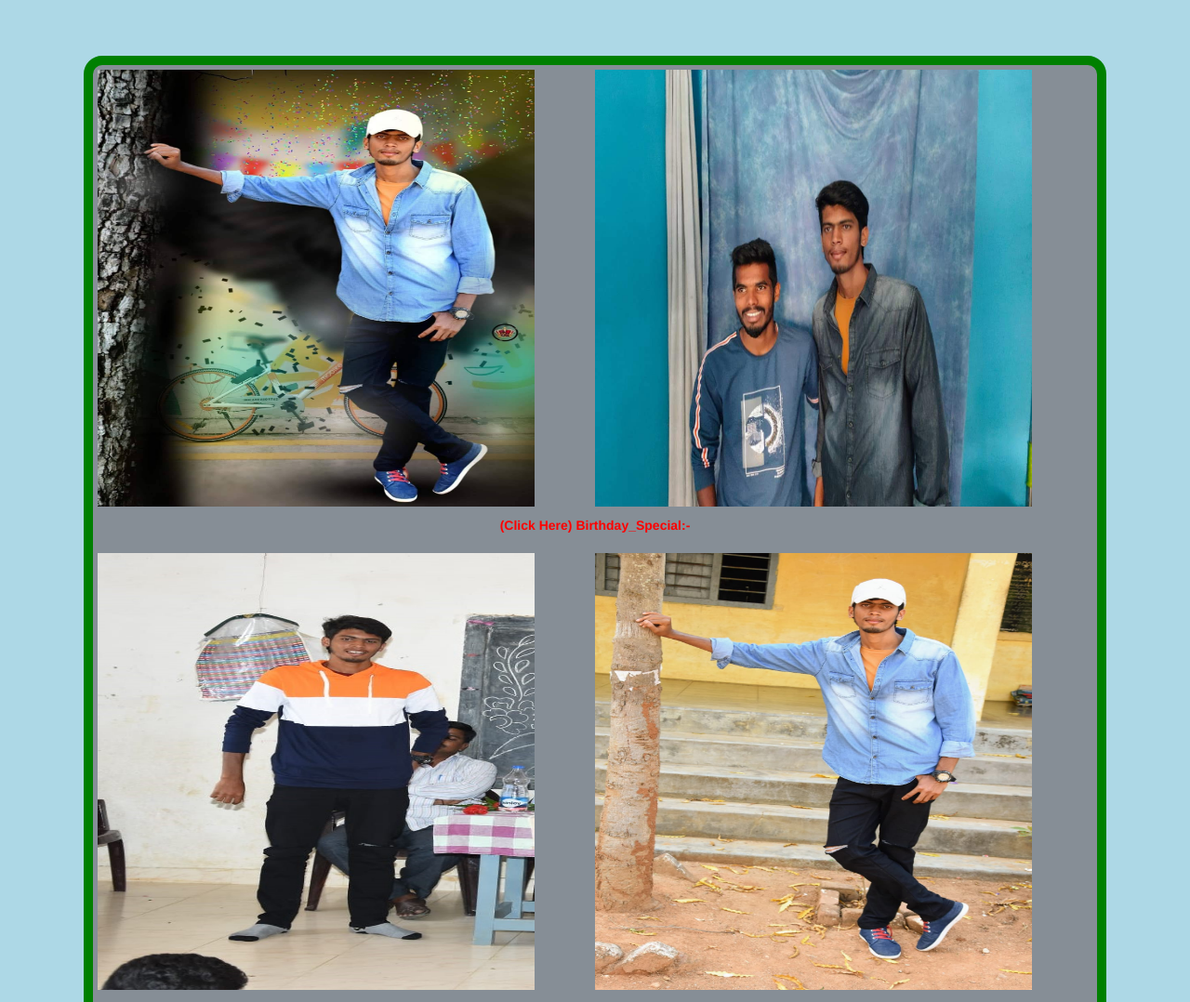
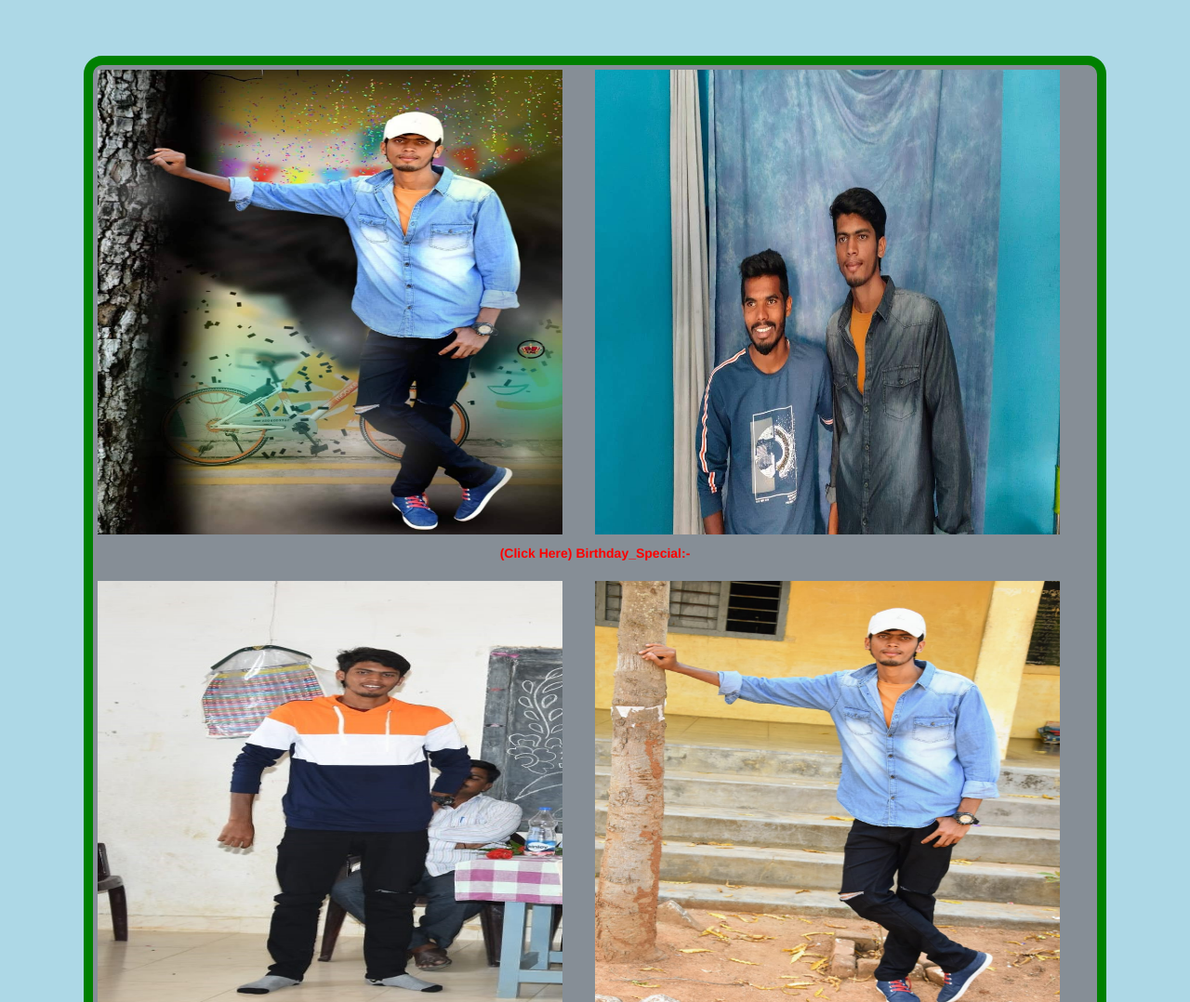
Before and after one commit to Sarath-Kumar-J-800123/FriendBirthdaySpecialWeb, a plain HTML site: page home_Page.html in a window 1280 px wide. Shown: the top 1078 px of the page at 93% size. Drawn offline with nearby package versions, Linux system fonts and the light colour scheme.

Commit message:
Update Styles.css

```diff
--- a/Styles.css
+++ b/Styles.css
@@ -222,6 +222,6 @@ body
 
 img
 {
- width:470px;
- height:470px;
+ width:500px;
+ height:500px;
 }
```
